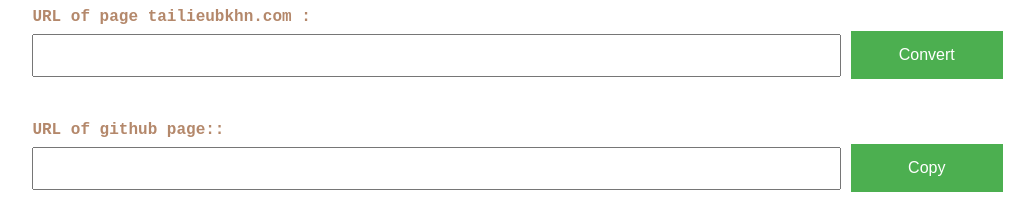
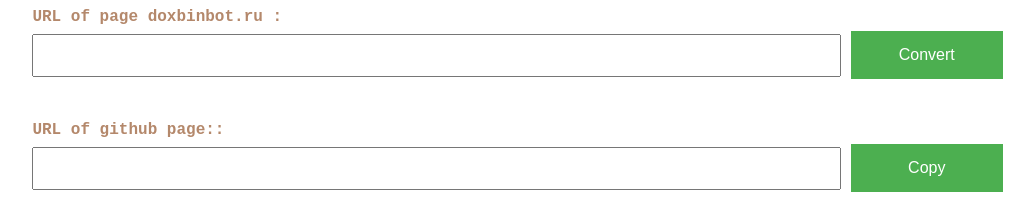
Before and after one commit to doxbinbot/doxbinbot.github.io, a Jekyll site: the page built from convert.html, in a window 1280 px wide. Shown: the top 199 px of the page, without its empty margins (102-1136 px from the left). Built offline with Jekyll 4.4.1, drawn with Linux system fonts in a browser that asks for light colours.

Commit message:
Update _config.yml

```diff
--- a/_config.yml
+++ b/_config.yml
@@ -1,4 +1,4 @@
 permalink: /404.html
-url: "piandhust.github.io"
-targeturl: "tailieubkhn.com"
-baseurl: "tailieubkhn"
+url: "doxbinbot.github.io"
+targeturl: "doxbinbot.ru"
+baseurl: "doxbinbot"
```
